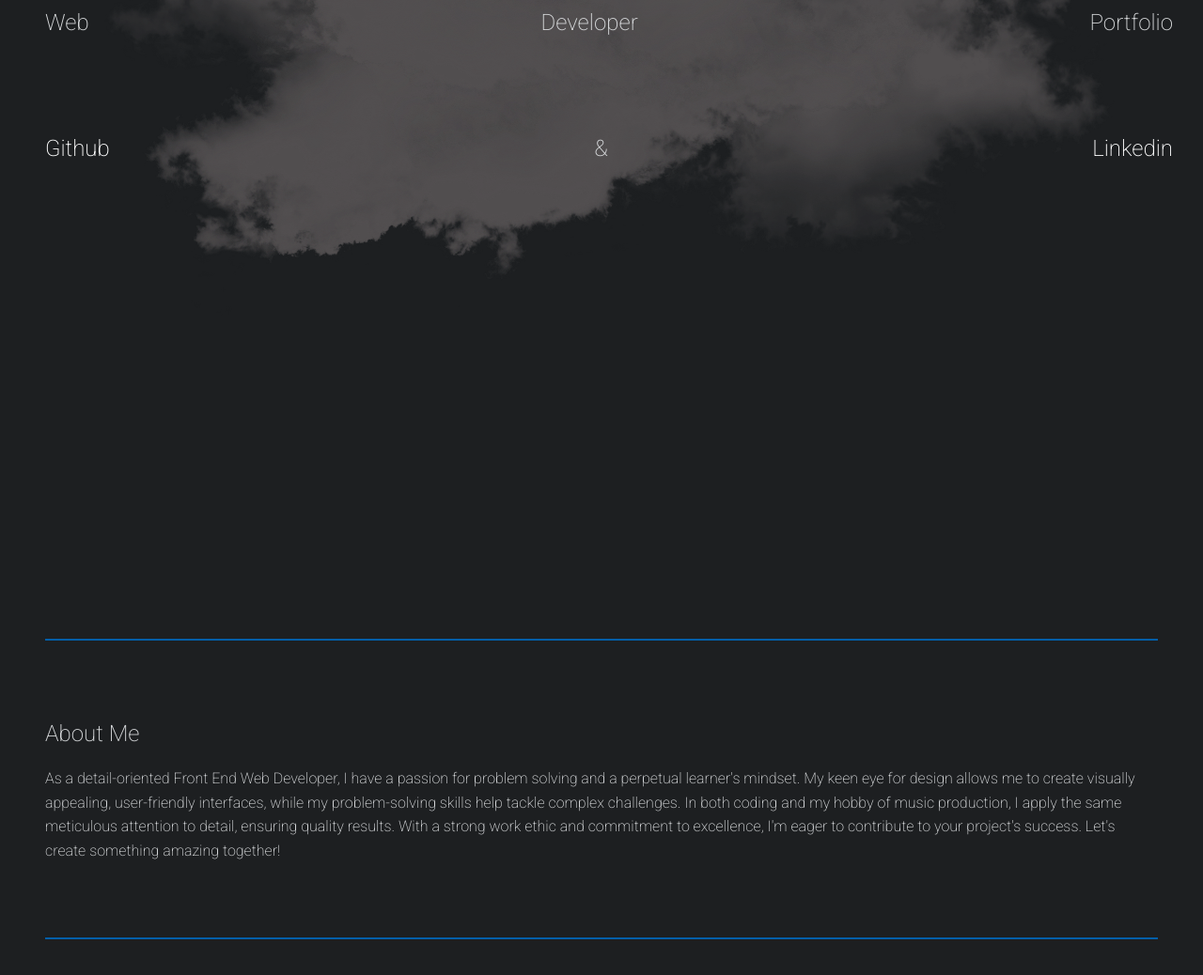
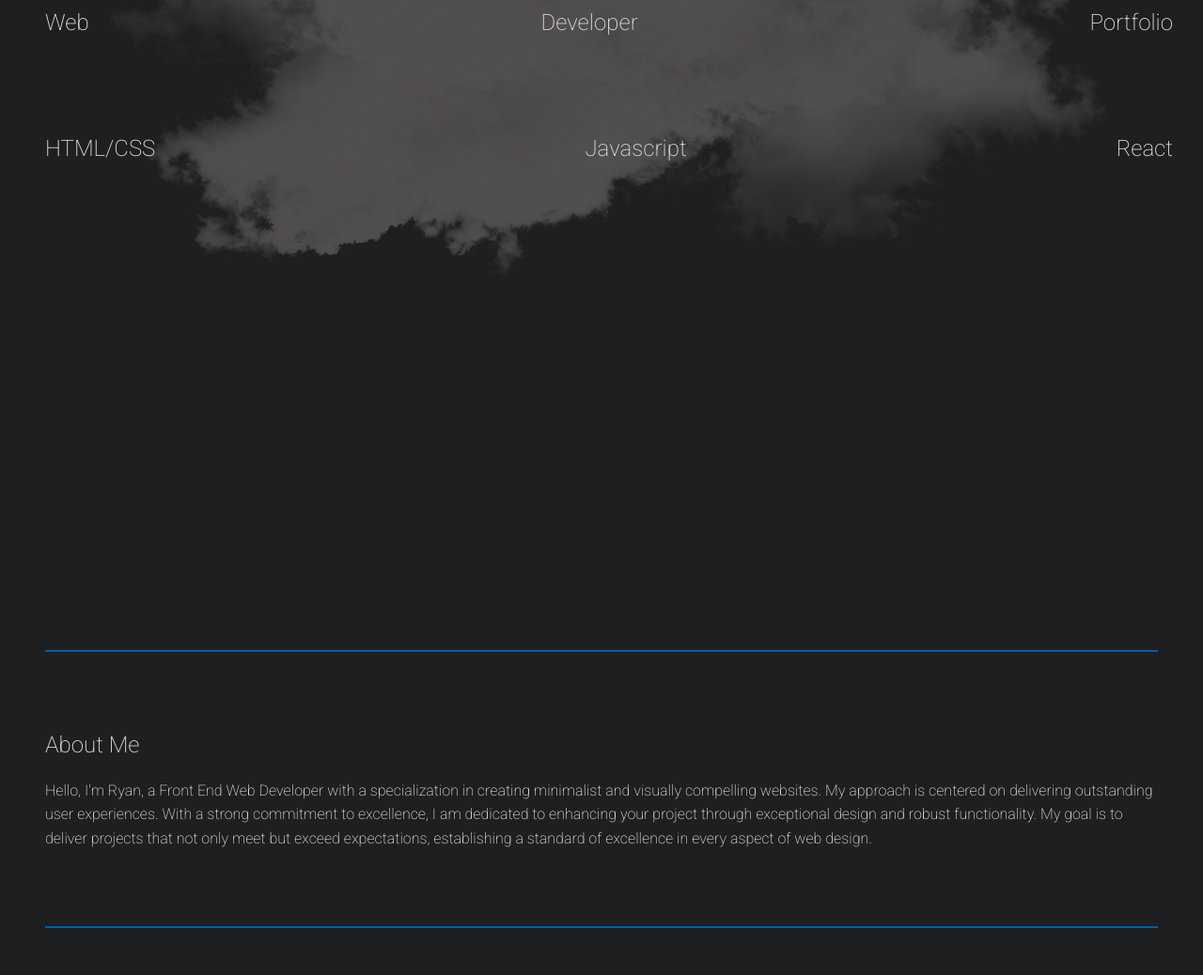
Before and after one commit to rskiver89/portfolio, a plain HTML site: page index.html in a window 1280 px wide. Shown: the part 360-1398 px from the top of the page at 94% size. Drawn offline with nearby package versions, Linux system fonts and the light colour scheme.

Commit message:
Update index.html

```diff
--- a/index.html
+++ b/index.html
@@ -39,17 +39,19 @@
         </div>
         <ul class="list">
           <li>
-            <a href="https://github.com/rskiver89/" target="_blank">
-              <!-- <img src="assets/github.png" alt="HTML" class="skill-icon"> -->
+            <h2>HTML/CSS</h2>
+            <!-- <a href="https://github.com/rskiver89/" target="_blank">
+              <img src="assets/github.png" alt="HTML" class="skill-icon">
               <h2 class="profile">Github</h2>
-            </a>
+            </a> -->
           </li>
-          <h2>&</h2>
+          <h2>Javascript</h2>
           <li>
-            <a href="https://www.linkedin.com/in/ryan-skiver-191873275/" target="_blank">
-            <!-- <img src="assets/linkedin.png" alt="CSS" class="skill-icon"> -->
+            <h2>React</h2>
+            <!-- <a href="https://www.linkedin.com/in/ryan-skiver-191873275/" target="_blank">
+            <img src="assets/linkedin.png" alt="CSS" class="skill-icon">
             <h2 class="profile">Linkedin</h2>
-            </a>
+            </a> -->
           </li>
         </ul>
       </div>
@@ -60,7 +62,7 @@
     <div class="about-content" data-aos="fade-up">
       <h2>About Me</h2>
       <p>
-        As a detail-oriented Front End Web Developer, I have a passion for problem solving and a perpetual learner's mindset. My keen eye for design allows me to create visually appealing, user-friendly interfaces, while my problem-solving skills help tackle complex challenges. In both coding and my hobby of music production, I apply the same meticulous attention to detail, ensuring quality results. With a strong work ethic and commitment to excellence, I'm eager to contribute to your project's success. Let's create something amazing together!
+        Hello, I'm Ryan, a Front End Web Developer with a specialization in creating minimalist and visually compelling websites. My approach is centered on delivering outstanding user experiences. With a strong commitment to excellence, I am dedicated to enhancing your project through exceptional design and robust functionality. My goal is to deliver projects that not only meet but exceed expectations, establishing a standard of excellence in every aspect of web design.
       </p>
     </div>
   </section>
```
